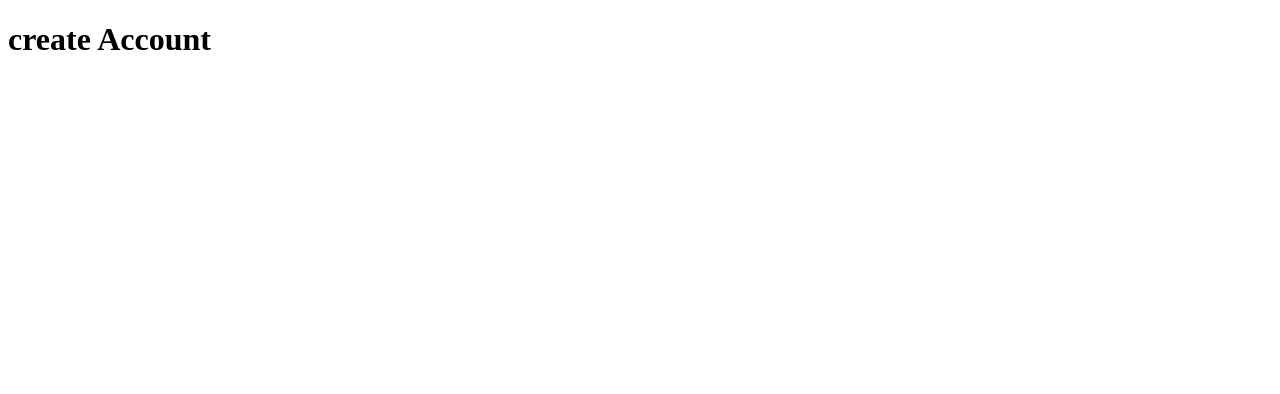
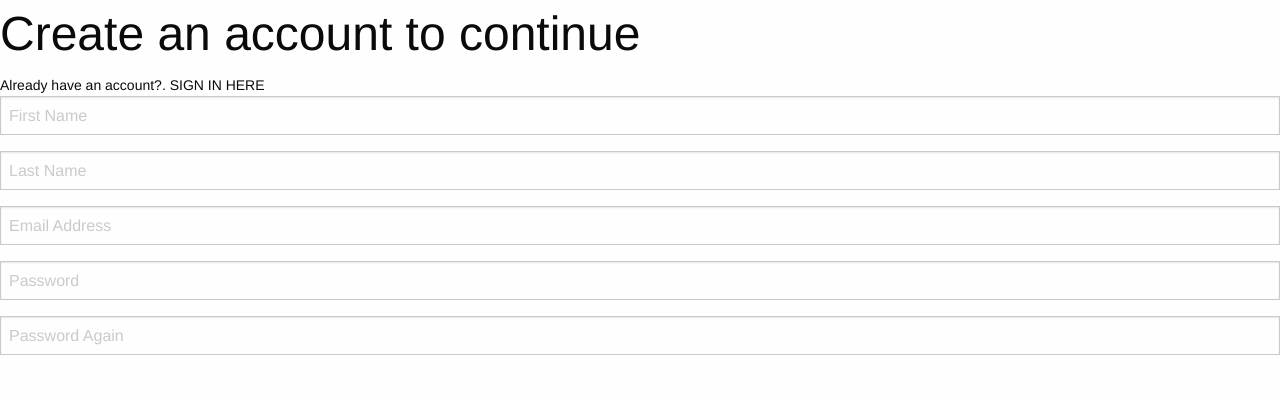
Before and after one commit to MuthuNithya/mw-poc, a website: page index.jade in a window 1280 px wide. Drawn offline with nearby package versions, Linux system fonts and the light colour scheme; files that its build step writes are made by us from their sources.

Commit message:
jade,html changes

```diff
--- a/index.jade
+++ b/index.jade
@@ -1,7 +1,26 @@
 doctype html
 html(lang="en")
     head
+        meta(charset="utf-8")
+        meta(http-equiv="X-UA-Compatible",content="IE=edge,chrome=1")
         block title
             title Create Account
-        body
-        h1 create Account
+        link(href="node_modules/bootstrap/dist/css/bootstrap.min.css",rel="stylesheet")
+        link(href="node_modules/foundation-sites/dist/foundation.min.css",rel="stylesheet")
+        link(href="node_modules/foundation-sites/dist/foundation-flex.min.css",rel="stylesheet")
+    body
+        div.divCreateAccount
+            h1 Create an account to continue
+            div Already have an account?. SIGN IN HERE
+
+            form#formCreateAcc.formCreateAcc
+                input(placeholder="First Name",id="txtFirstName",type="text")
+                input(placeholder="Last Name",id="txtLastName",type="text")
+                input(placeholder="Email Address",id="txtEmailAdd",type="email")
+                input(placeholder="Password",id="txtPassword",type="password")
+                input(placeholder="Password Again",id="txtConfPassword",type="password")
+
+        script(src="node_modules/jquery/dist/jquery.min.js")
+        script(src="node_modules/bootstrap/dist/js/bootstrap.min.js")
+        script(src="node_modules/foundation-sites/dist/foundation.min.js")
+        script $(document).foundation();
--- a/package.json
+++ b/package.json
@@ -5,6 +5,7 @@
   "description": "MW_JA_packages",
   "dependencies": {},
   "devDependencies": {
+    "jquery":"^1.12.0",
     "browser-sync": "^2.8.2",
     "gulp": "^3.9.0",
     "gulp-compass": "^2.1.0",
```
Also changed, not shown: index.html.
